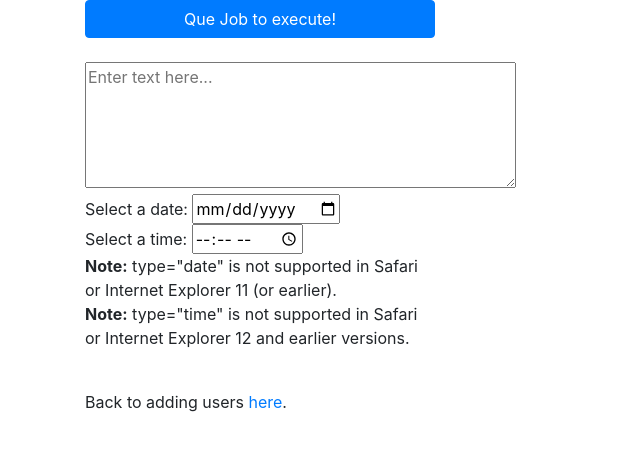
After one commit to Sweisian/AutoTexter9000, a Flask app: page /scheduleMessage in a window 1280 px wide. The commit adds this page. Shown: the top 451 px of the page, without its empty margins (0-640 px from the left). Run offline with Flask 2, Linux system fonts and the light colour scheme; some libraries are stand-ins or nearby versions.

Commit message:
Trying out auto scheduler

```diff
--- a/clock.py
+++ b/clock.py
@@ -1,5 +1,5 @@
 from apscheduler.schedulers.blocking import BlockingScheduler
-from testing import enque_job
+from enqueJobs import enque_job
 
 
 sched = BlockingScheduler()
--- a/testing.py
+++ b/enqueJobs.py
@@ -3,8 +3,9 @@ from rq import Queue
 from worker import conn
 
 from countWords import count_words_at_url
-
+from main import handle_job
 
 def enque_job():
     q = Queue(connection=conn)
-    result = q.enqueue(count_words_at_url, 'http://heroku.com')
+    q.enqueue(handle_job())
+    #result = q.enqueue(count_words_at_url, 'http://heroku.com')
--- a/main.py
+++ b/main.py
@@ -1,6 +1,8 @@
 import csv
+import datetime
 
-from flask import Flask, flash, render_template, send_from_directory, request, redirect, url_for
+import pytz
+from flask import Flask, flash, render_template, send_from_directory, request, redirect
 import os
 import plivo
 import pymongo
@@ -18,6 +20,7 @@ ALLOWED_EXTENSIONS = set(['csv'])
 myclient = pymongo.MongoClient("mongodb://admin1:admin1@ds253891.mlab.com:53891/pioneers_of_interactive_entertainment_nu")
 mydb = myclient["pioneers_of_interactive_entertainment_nu"]
 my_users_col = mydb["users"]
+
 app = Flask(__name__)
 
 app.secret_key = b'_5#y2L"F4Q8z\n\xec]/'
@@ -51,15 +54,6 @@ def add_users():
         return_message_list.append(add_single_user(curr_first_name, curr_last_name, curr_number))
 
     return render_template("addedUsers.html", user_data=return_message_list)
-
-
-def is_in_database(curr_number):
-    if my_users_col.find_one({"_id": curr_number}):
-        print(my_users_col.find({"_id": curr_number}))
-        print(f"{curr_number} is already in the database")
-        return True
-    else:
-        return False
 
 
 @app.route('/alterUsers', methods=["POST"])
@@ -112,8 +106,9 @@ def send_text_form():
 
 
 @app.route('/sendBulkText', methods=["POST"])
-def send_bulk_text():
-
+def send_bulk_text(message_to_send = None):
+    if not message_to_send:
+        message_to_send = request.values.get("userinput")
 
     user_data = my_users_col.find()
 
@@ -121,7 +116,7 @@ def send_bulk_text():
     for curr_user in user_data:
         if curr_user.get("user_enabled"):
             curr_num = curr_user["_id"]
-            send_single_text(client, my_number, curr_num, request.values.get("userinput"))
+            send_single_text(client, my_number, curr_num, message_to_send)
 
         # curr_num = curr_user["_id"]
         # print(curr_num)
@@ -131,21 +126,6 @@ def send_bulk_text():
     # message_id = messaging_api.send_message(from_=my_number, to='+1' + "2033219249", text=request.form['userinput'])
 
     return render_template("sendText.html")
-
-
-def send_single_text(client, my_number, dest_number, msg):
-    print("Sending text to " + dest_number)
-    print("Text Content: " + msg)
-    try:
-        response = client.messages.create(
-            src=my_number,
-            dst='+' + dest_number,
-            text=msg,
-        )
-        print(response.__dict__)
-
-    except plivo.exceptions.PlivoRestError as e:
-        print(e)
 
 
 @app.route('/recieveText', methods=["POST"])
@@ -181,11 +161,6 @@ def receive_sms():
     return "Message received", 200
 
 
-def allowed_file(filename):
-    return '.' in filename and \
-           filename.rsplit('.', 1)[1].lower() in ALLOWED_EXTENSIONS
-
-
 @app.route('/uploadHandler', methods=['GET', 'POST'])
 def upload_file():
     if request.method == 'POST':
@@ -209,6 +184,106 @@ def upload_file():
             #return redirect(url_for('uploaded_file',filename=filename))
 
     return render_template('uploadFile.html')
+
+
+@app.route('/scheduleMessage', methods=['GET'])
+def schedule_message():
+    return render_template('scheduleJob.html')
+
+
+@app.route('/storeJob', methods=['POST'])
+def store_job():
+    for val in request.values:
+        print(val, request.values[val])
+
+    date = request.form['userdate']
+    time = request.form['usertime']
+    message = request.form['userinput']
+
+    my_jobs_col = mydb["jobs"]
+    mydict = {"date": date,
+              "time": time,
+              "message": message
+              }
+    my_jobs_col.insert_one(mydict)
+    return render_template('scheduleJob.html')
+
+# Gonna have to do something smarter than this in the future. Not scalable to loop over all entries
+
+
+@app.route('/get_uploads/<filename>')
+def uploaded_file(filename):
+    return "Thanks for uploading!"
+    # return send_from_directory(app.config['UPLOAD_FOLDER'], filename)
+
+
+if __name__ == '__main__':
+    app.run(host='127.0.0.1', port=8080, debug=True)
+
+
+def is_in_database(curr_number):
+    if my_users_col.find_one({"_id": curr_number}):
+        print(my_users_col.find({"_id": curr_number}))
+        print(f"{curr_number} is already in the database")
+        return True
+    else:
+        return False
+
+
+def send_single_text(client, my_number, dest_number, msg):
+    print("Sending text to " + dest_number)
+    print("Text Content: " + msg)
+    try:
+        response = client.messages.create(
+            src=my_number,
+            dst='+' + dest_number,
+            text=msg,
+        )
+        print(response.__dict__)
+
+    except plivo.exceptions.PlivoRestError as e:
+        print(e)
+
+
+def allowed_file(filename):
+    return '.' in filename and \
+           filename.rsplit('.', 1)[1].lower() in ALLOWED_EXTENSIONS
+
+
+def handle_job():
+    my_jobs_col = mydb["jobs"]
+    for job in my_jobs_col.find():
+
+        user_date = job["date"]
+        user_time = job["time"]
+        message_to_send = job["message"]
+
+        my_datetime_s = f"{user_date} {user_time}"
+        naive_scheduled = datetime.datetime.strptime(my_datetime_s, "%Y-%m-%d %H:%M")
+        print(f"MY DATE TIME = {naive_scheduled}")
+
+        local = pytz.timezone("America/Chicago")
+        now_time_chicago = datetime.datetime.now(local)
+        print(f"CHICAGO TIME = {now_time_chicago}")
+
+        utc = pytz.UTC
+
+        naive_scheduled = utc.localize(naive_scheduled)
+        #now_time_chicago = utc.localize(now_time_chicago)
+        print(f"LOCALIZED NAIVE SCHEDULED = {naive_scheduled}")
+
+        should_execute = naive_scheduled <= now_time_chicago
+
+        print(naive_scheduled <= now_time_chicago)
+        print()
+
+        if should_execute:
+            send_bulk_text(message_to_send)
+
+        # local_dt = local.localize(naive, is_dst=None)
+        # utc_dt = local_dt.astimezone(pytz.utc)
+
+
 
 def bulk_upload_to_database(filename):
     with open(UPLOAD_FOLDER + "/" + filename) as csv_file:
@@ -260,15 +335,3 @@ def add_single_user(curr_first_name, curr_last_name, curr_number):
 
         return_msg = f'ADDED TO DATABASE FIRST NAME: ({curr_first_name}) LAST NAME: ({curr_last_name}) PHONE NUMBER: ({curr_number})\n'
     return return_msg
-
-
-
-@app.route('/get_uploads/<filename>')
-def uploaded_file(filename):
-    return "Thanks for uploading!"
-    return send_from_directory(app.config['UPLOAD_FOLDER'],
-                               filename)
-
-
-if __name__ == '__main__':
-    app.run(host='127.0.0.1', port=8080, debug=True)
--- a/templates/index.html
+++ b/templates/index.html
@@ -23,6 +23,9 @@
             <div>
                 Bulk upload from CSV <a href="{{ url_for('upload_file') }}">here</a>.
             </div>
+             <div>
+                Schedule a job for the future <a href="{{ url_for('schedule_message') }}">here</a>.
+            </div>
         </div>
     </div>
 </div>
--- /dev/null
+++ b/templates/scheduleJob.html
@@ -0,0 +1,27 @@
+{% extends "layout.html" %}
+{% block body %}
+<div class="container">
+    <div class="row">
+        <div class="col-md-4 col-md-offset-4">
+            <form method=POST action="{{ url_for('store_job') }}", id="userform">
+                <button type="submit" class="btn btn-primary btn-block">Que Job to execute!</button>
+                <br>
+                <textarea name="userinput" form="userform", cols="40" rows="5", placeholder="Enter text here..."></textarea>
+                <br>
+                Select a date: <input type="date" form="userform" name="userdate"> <br>
+                Select a time: <input type="time" form="userform" name="usertime">
+
+            </form>
+
+            <p><strong>Note:</strong> type="date" is not supported in Safari or Internet Explorer 11 (or earlier). <br>
+
+            <strong>Note:</strong> type="time" is not supported in Safari or Internet Explorer 12 and earlier versions.</p> <br>
+
+
+            <div>
+                Back to adding users <a href="{{ url_for('index') }}">here</a>.
+            </div>
+        </div>
+    </div>
+</div>
+{% endblock %}
--- /dev/null
+++ b/utilities.py
@@ -0,0 +1,3 @@
+from main import handle_job
+
+handle_job()
```
